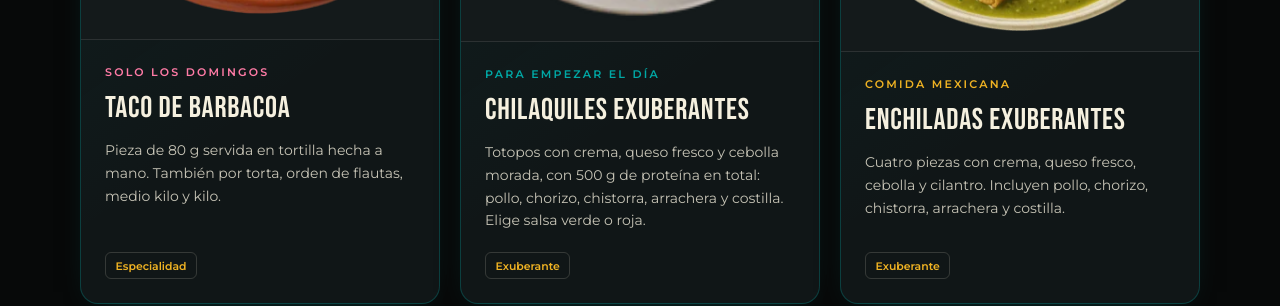
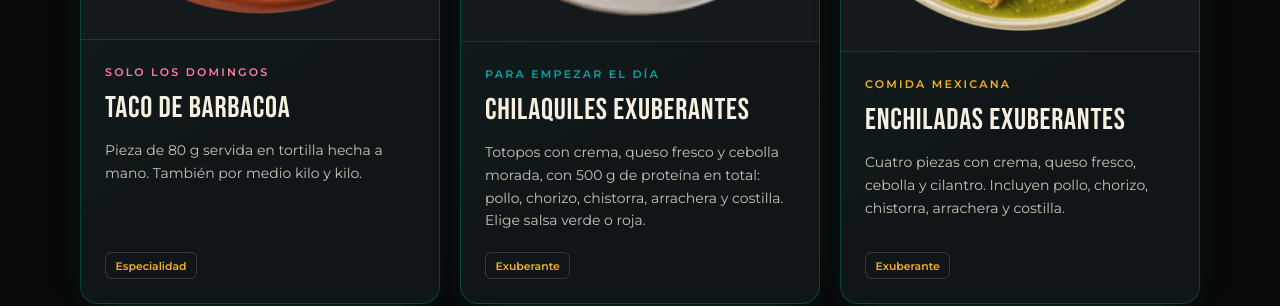
Before and after one commit to carlosjahel659/exuberancia, a React (Vite) app: page / in a window 1280 px wide. Shown: the part 2220-2526 px from the top of the page. Built offline with nearby package versions, Linux system fonts and the light colour scheme.

Commit message:
barbacoa

```diff
--- a/src/data/menu.js
+++ b/src/data/menu.js
@@ -687,7 +687,6 @@ export const menu = {
 
   // ----------------------------------------------------------------- Barbacoa
   // La categoría sigue desbloqueándose solo los domingos (src/data/horarios.js).
-  // Es la única sección que publica productos con precio pendiente.
   barbacoa: [
     {
       grupo: 'Por orden',
@@ -702,11 +701,13 @@ export const menu = {
           nombre: 'Orden de flautas de barbacoa',
           precio: 189,
           descripcion: 'Tres flautas de barbacoa acompañadas con consomé.',
+          visible: false,
         },
         {
           nombre: 'Torta de barbacoa',
           precio: 79,
           descripcion: 'Bolillo normal relleno de barbacoa.',
+          visible: false,
         },
         {
           nombre: 'Orden de barbacoa',
@@ -714,6 +715,7 @@ export const menu = {
           etiqueta: 'Especialidad',
           precio: null,
           precioPendiente: true,
+          visible: false,
         },
       ],
     },
@@ -1117,7 +1119,7 @@ export const especialidades = [
     // Esta vitrina destaca el taco individual publicado en el menú.
     nombre: 'Taco de barbacoa',
     texto:
-      'Pieza de 80 g servida en tortilla hecha a mano. También por torta, orden de flautas, medio kilo y kilo.',
+      'Pieza de 80 g servida en tortilla hecha a mano. También por medio kilo y kilo.',
     etiqueta: 'Especialidad',
     imagen: IMG.barbacoa,
     color: 'rosa',
```
Also changed, not shown: 2 other files (tests, documents, lock files or other folders).
